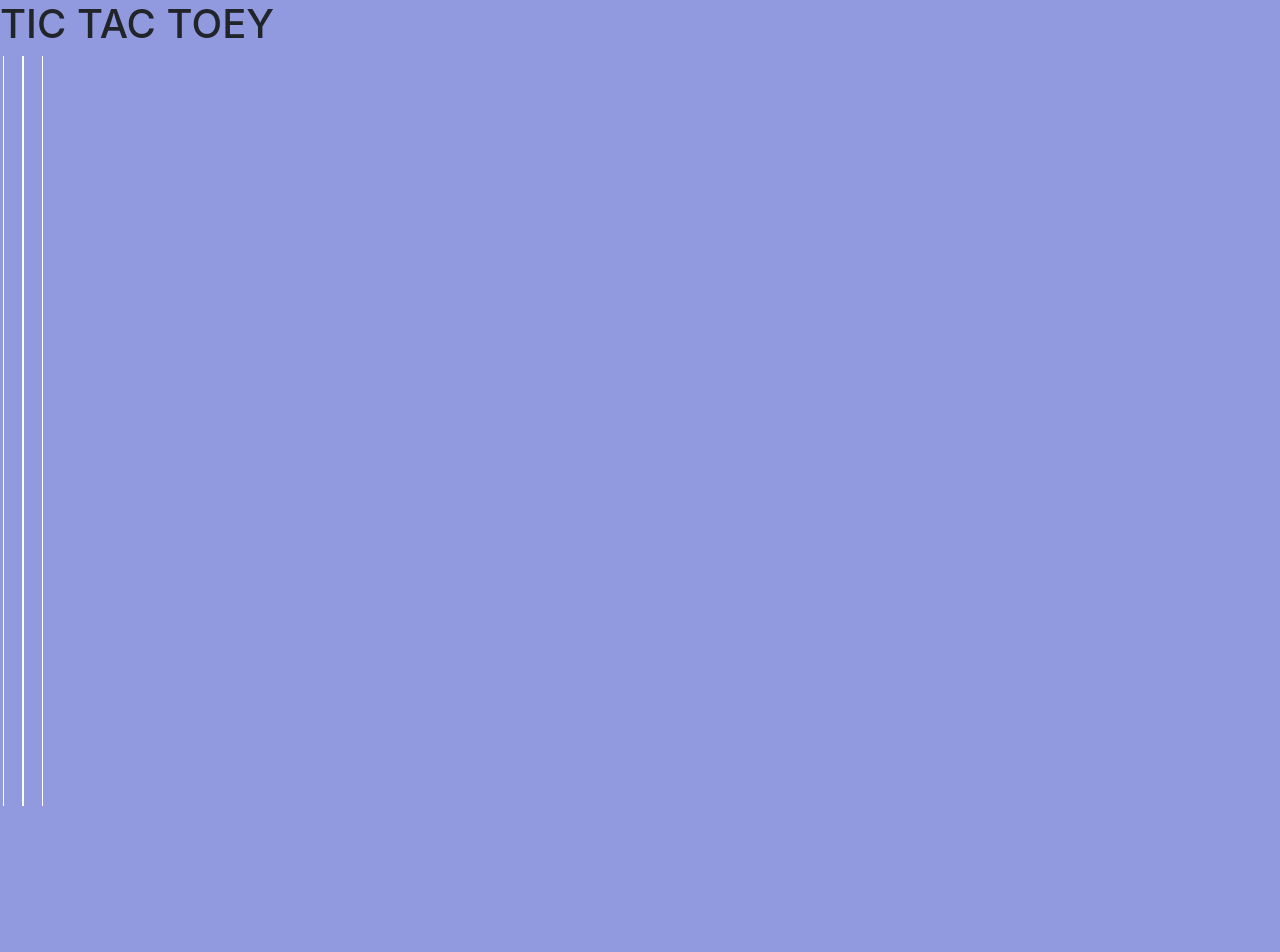
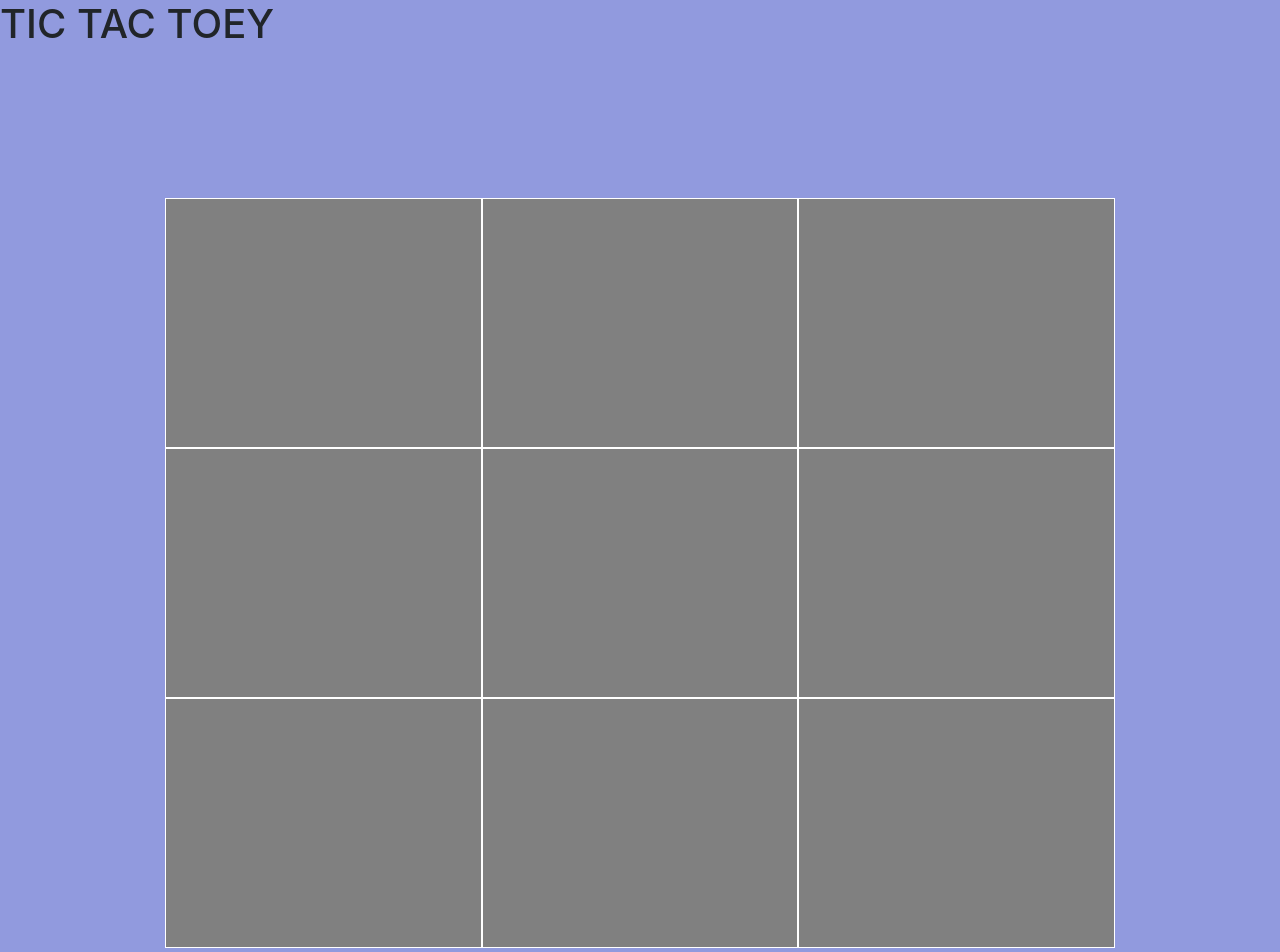
Before and after one commit to P-O-L-I-N-A/tic-tac-toey, a website built with webpack: page index.html in a window 1280 px wide. Shown: the top 952 px of the page. Before the commit the page ends 806 px from the top, so only its background shows below. Built offline with nearby package versions, Linux system fonts and the light colour scheme.

```diff
--- a/assets/scripts/app.js
+++ b/assets/scripts/app.js
@@ -51,7 +51,7 @@
   box.on('click', function () {
     movesCompleted++
     // finding odd numbers
-// if (event.target.innerHTML === '') { BEGIN FUNCTION FOR SECOND CLICK
+    // if (event.target.innerHTML === '') { BEGIN FUNCTION FOR SECOND CLICK
     if (currentMove % 2 === 1) {
       event.target.innerHTML = playerX
       // event.target.style.color = 'red'
--- a/index.html
+++ b/index.html
@@ -15,19 +15,41 @@
     <body>
       <h1>TIC TAC TOEY</h1>
 
-<!--      <div class='main'>
+      <div class="board">
+
+        <!-- <div class="row">
+              <div id="box0" style="border-left: none; border-top: none;" class="box"><div class="text"></div></div>
+              <div id="box1" style="border-top: none;" class="box"><div class="text"></div></div>
+              <div id="box2" style="border-right: none; border-top: none;" class="box"><div class="text"></div></div>
+          </div>
+
+          <div class="row">
+              <div id="box3" style="border-left: none; border-top: none;" class="box"><div class="text"></div></div>
+              <div id="box4" style="border-top: none;" class="box"><div class="text"></div></div>
+              <div id="box5" style="border-right: none; border-top: none;" class="box"><div class="text"></div></div>
+          </div>
+
+          <div class="row">
+              <div id="box6" style="border-left: none; border-top: none;" class="box"><div class="text"></div></div>
+              <div id="box7" style="border-top: none;" class="box"><div class="text"></div></div>
+              <div id="box8" style="border-right: none; border-top: none;" class="box"><div class="text"></div></div>
+        </div>
+
+      </div> -->
+
+      <div class='main'>
           <div class='container-fluid row no-gutters justify-content-center'>
-            <div class='col-4 box grey'></div>
-            <div class='col-4 box grey'></div>
-            <div class='col-4 box grey'></div>
+            <div id=1 class='col-4 box grey'></div>
+            <div id=2 class='col-4 box grey'></div>
+            <div id=3 class='col-4 box grey'></div>
             <div class='w-100'></div>
-            <div class='col-4 box grey'></div>
-            <div class='col-4 box grey'></div>
-            <div class='col-4 box grey'></div>
+            <div id=4 class='col-4 box grey'></div>
+            <div id=5 class='col-4 box grey'></div>
+            <div id=6 class='col-4 box grey'></div>
             <div class='w-100'></div>
-            <div class='col-4 box grey'></div>
-            <div class='col-4 box grey'></div>
-            <div class='col-4 box grey'></div>
+            <div id=7 class='col-4 box grey'></div>
+            <div id=8 class='col-4 box grey'></div>
+            <div id=9 class='col-4 box grey'></div>
           </div>
         </div>
 
@@ -92,8 +114,7 @@
     </body>
 </html>
 
--->
-<div class="board">
+<!-- <div class="board">
 
   <div class="row">
         <div id="box0" style="border-left: none; border-top: none;" class="box"><div class="text"></div></div>
@@ -114,3 +135,6 @@
   </div>
 
 </div>
+
+</body>
+</html> -->
```
